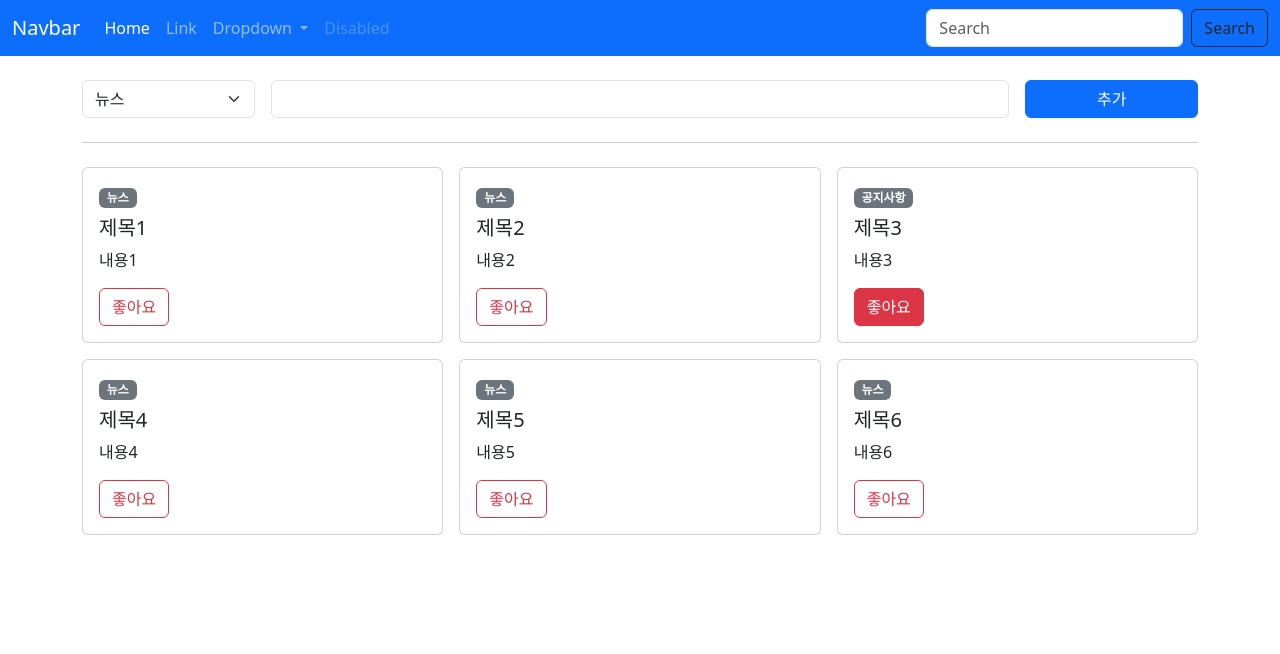
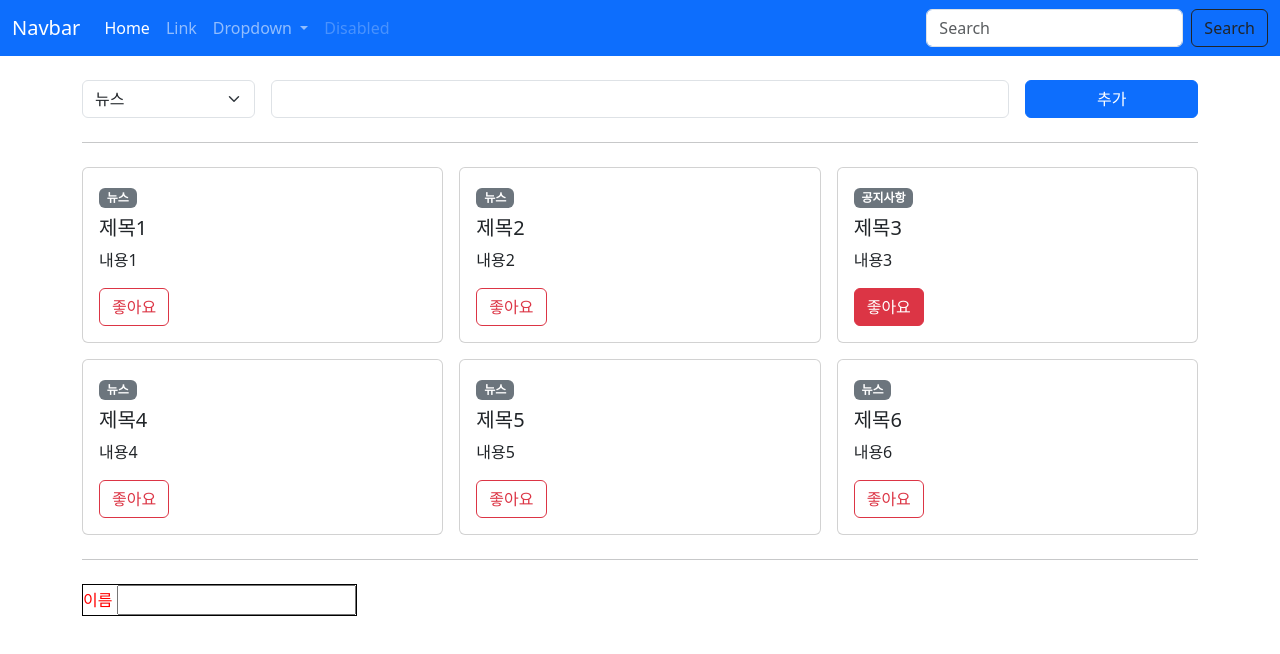
Before and after one commit to codeblue25/learn-vue3, a Vue app in the folder learn-vue3/: page / in a window 1280 px wide. Shown: the top 654 px of the page. Built offline with nearby package versions, Linux system fonts and the light colour scheme.

Commit message:
Learn about props and emits

```diff
--- /dev/null
+++ b/learn-vue3/src/components/LabelInput.vue
@@ -0,0 +1,31 @@
+<template>
+  <label class="child-classa" style="border: 1px solid black" id="child-id">
+    {{ label }}
+    <!-- v-model="username" -->
+    <input v-model="value" type="text" />
+    <!-- :value="modelValue"
+			@input="event => $emit('update:modelValue', event.target.value)" -->
+  </label>
+</template>
+
+<script>
+import { computed } from 'vue'
+
+export default {
+  props: ['modelValue', 'label'],
+  emits: ['update:modelValue'],
+  setup(props, { emit }) {
+    const value = computed({
+      get() {
+        return props.modelValue
+      },
+      set(value) {
+        emit('update:modelValue', value)
+      }
+    })
+    return { value }
+  }
+}
+</script>
+
+<style lang="scss" scoped></style>
--- a/learn-vue3/src/components/TheView.vue
+++ b/learn-vue3/src/components/TheView.vue
@@ -20,6 +20,16 @@
           ></AppCard>
         </div>
       </div>
+
+      <hr class="my-4" />
+
+      <LabelInput
+        v-model="username"
+        label="이름"
+        class="parent-classa"
+        style="color: red"
+        id="parent-id"
+      ></LabelInput>
     </div>
   </main>
 </template>
@@ -27,11 +37,13 @@
 <script>
 import AppCard from '@/components/AppCard.vue'
 import PostCreate from '@/components/PostCreate.vue'
-import { reactive } from 'vue'
+import LabelInput from '@/components/LabelInput.vue'
+import { reactive, ref } from 'vue'
 export default {
   components: {
     AppCard,
-    PostCreate
+    PostCreate,
+    LabelInput
   },
   setup() {
     const post = reactive({
@@ -45,12 +57,14 @@ export default {
       { id: 5, title: '제목5', contents: '내용5' },
       { id: 6, title: '제목6', contents: '내용6' }
     ])
-
     const createPost = (newPost) => {
       console.log('newPost: ', newPost)
       posts.push(newPost)
     }
-    return { post, posts, createPost }
+
+    const username = ref('')
+
+    return { post, posts, createPost, username }
   }
 }
 </script>
```
